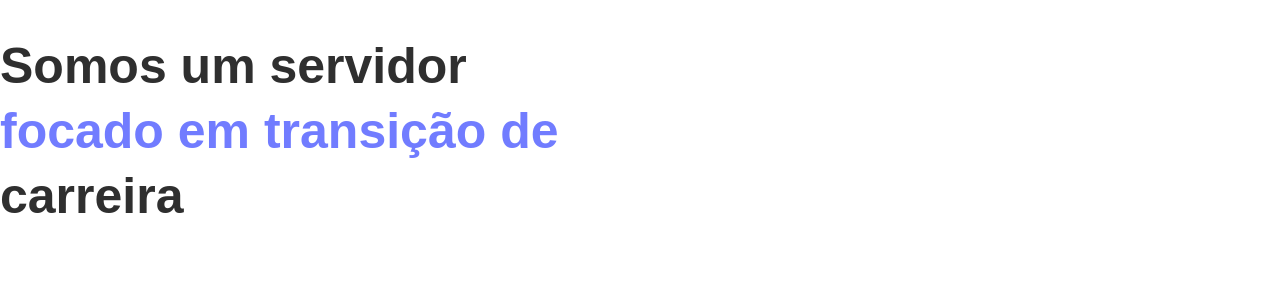
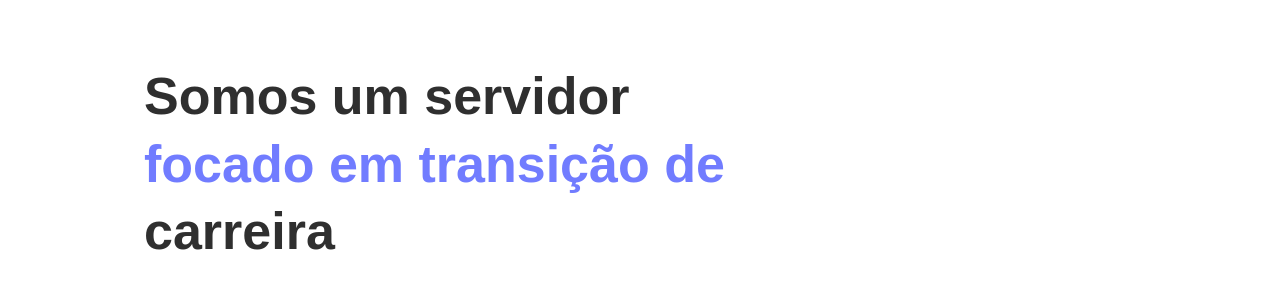
Before and after one commit to ryck-developer/nuxt3-exemplos-de-componentes, a Nuxt app: page / in a window 1280 px wide. Shown: the part 337-627 px from the top of the page. Built offline with nearby package versions, Linux system fonts and the light colour scheme; grey boxes are pictures that could not be loaded.

Commit message:
1 file modified

```diff
--- a/components/general/ContainerTop.vue
+++ b/components/general/ContainerTop.vue
@@ -2,9 +2,11 @@
   <div class="container">
     <div class="item-1">
       <div class="title">
-        <p>Somos um servidor</p>
-        <p class="enfase">focado em transição de</p>
-        <p>carreira</p>
+        <div class="title-box">
+          <p>Somos um servidor</p>
+          <p class="enfase">focado em transição de</p>
+          <p>carreira</p>
+        </div>
       </div>
       <div class="description"></div>
       <div class="button-participar"></div>
@@ -52,14 +54,19 @@ export default {
   width: 500px;
 }
 
-.title > p {
-  font-size: 50px;
-  line-height: 0.3 !important;
+.title > .title-box > p {
+  font-size: 52px;
+  line-height: 0.3;
   font-weight: 700;
   color: #2f2f2f;
 }
 
-.title > .enfase {
+.title-box {
+  margin-top: 80px;
+  margin-left: 144px !important;
+}
+
+.title > .title-box > .enfase {
   color: #717cff;
 }
 </style>
```
